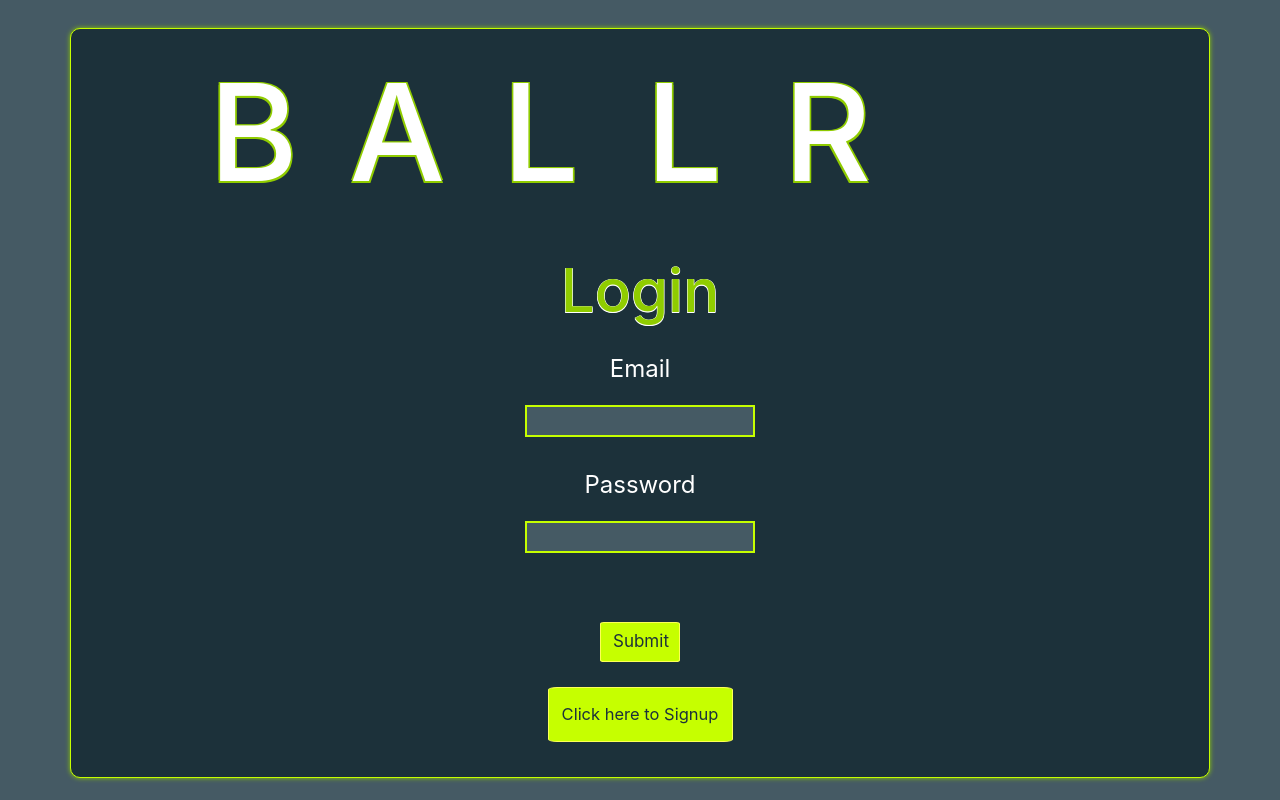
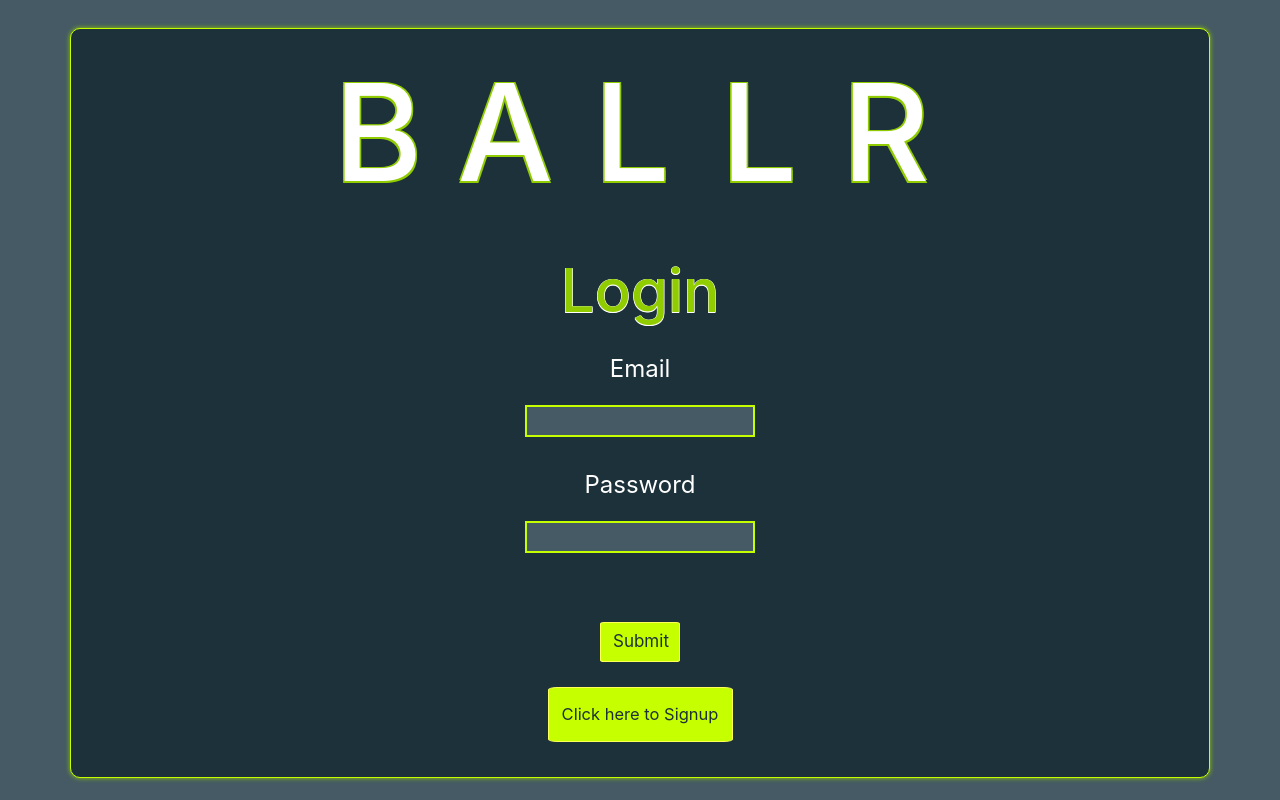
Before and after one commit to JeremyKincaid/BallrClient, a React (Create React App) app: page / in a window 1280 px wide. Built offline with nearby package versions, Linux system fonts and the light colour scheme.

Commit message:
style ballr logo

```diff
--- a/src/components/Auth/Auth.css
+++ b/src/components/Auth/Auth.css
@@ -103,9 +103,10 @@ button:focus
 }
 
 .logoDiv {
-    padding-right: 15%;
-    padding-left: 10%;
+    padding-right: 12%;
+    padding-left: 22%;
     margin-top: 2%;
+
 }
 
 .col-sm-2 h2 {
```
